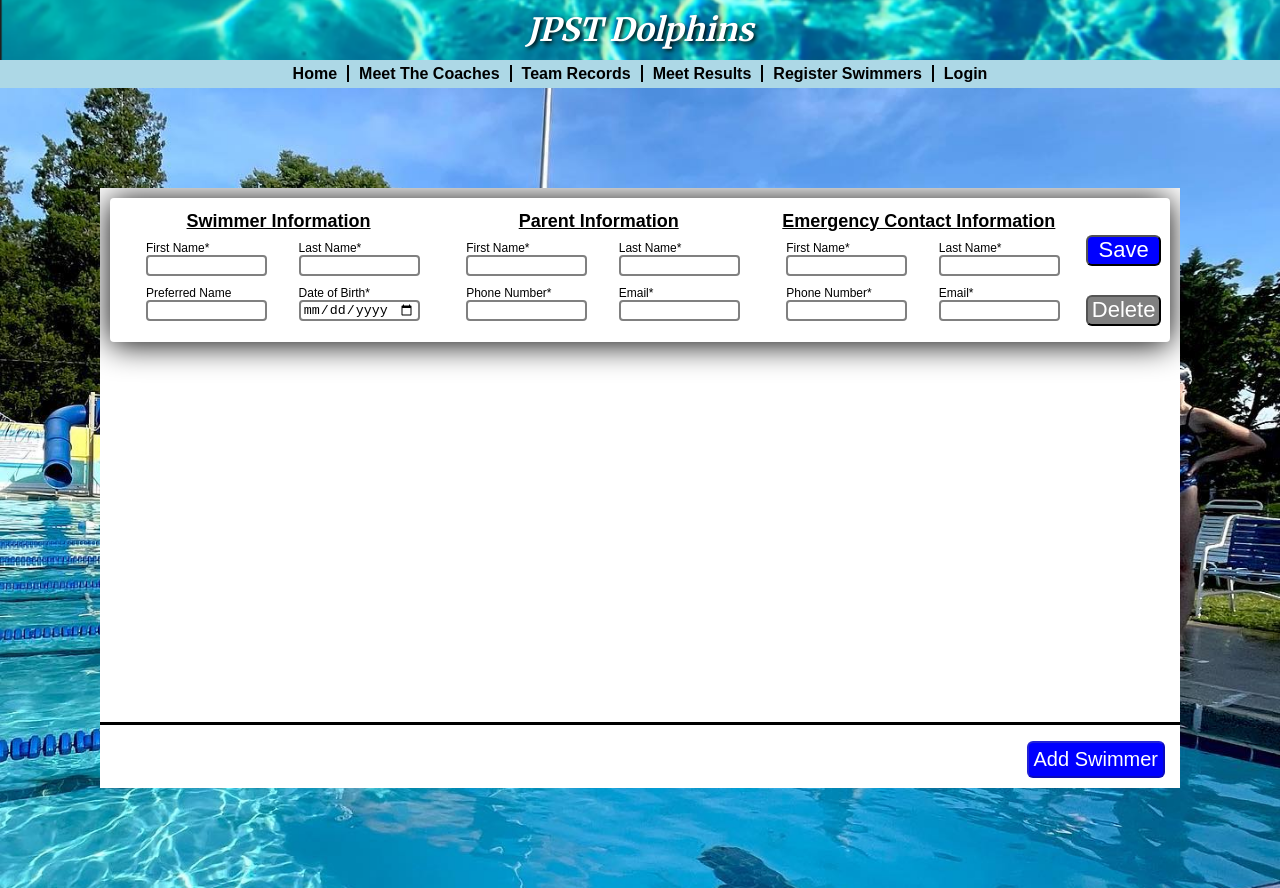
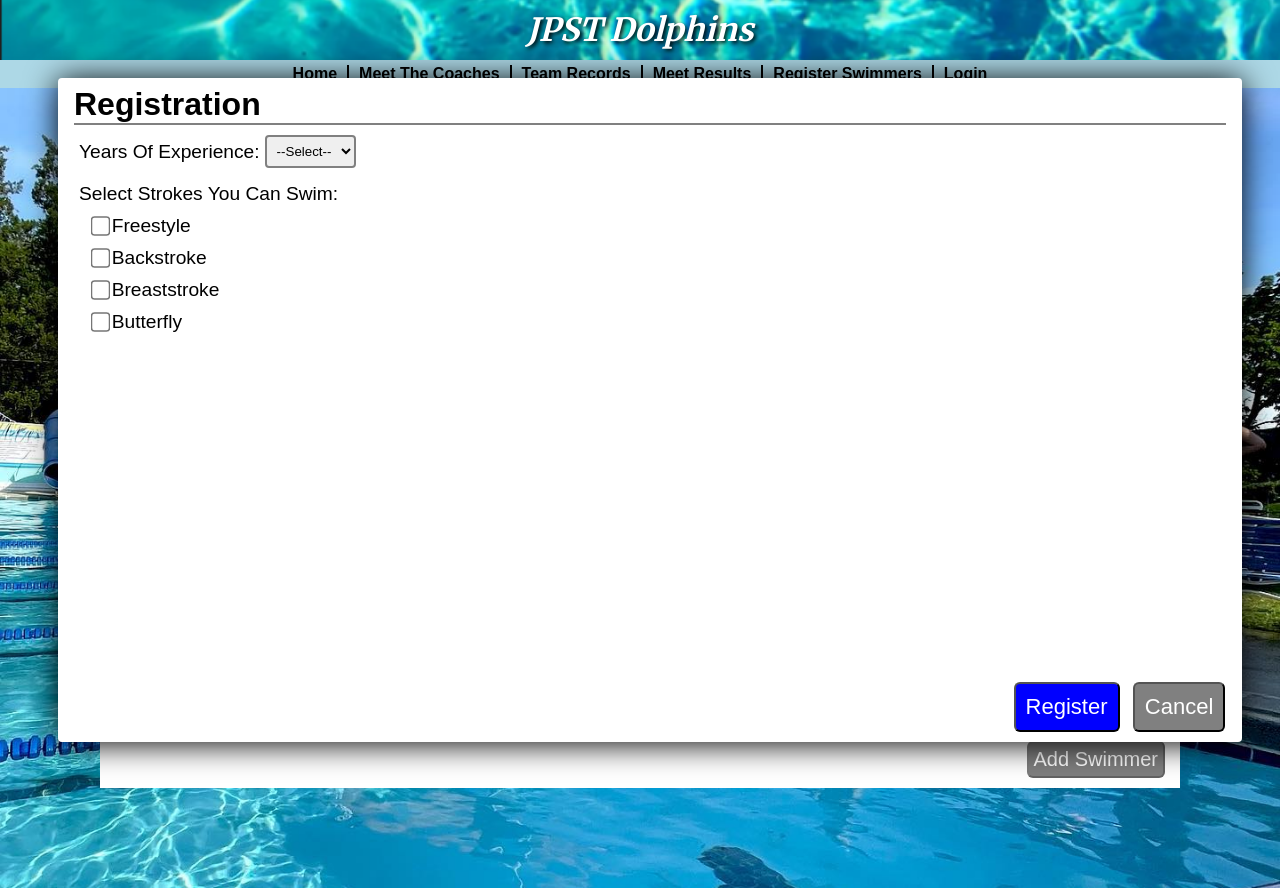
Before and after one commit to zachpfaltzgraff/JPSTWebsite---not-complete, an Angular app: page /register-swimmers in a window 1280 px wide. Built offline with nearby package versions, Linux system fonts and the light colour scheme.

Commit message:
started register form
got half of register form done

```diff
--- a/src/app/register-swimmers/register-swimmers.component.css
+++ b/src/app/register-swimmers/register-swimmers.component.css
@@ -14,10 +14,86 @@
     background-color: white;
 }
 
+.registration {
+    position: fixed;
+    top: 50%;
+    left: 50%;
+    transform: translate(-50%, -50%);
+    width: 90vw;
+    height: 80vh;
+    display: flex;
+    flex-direction: column;
+    z-index: 1000;
+}
+
+.register-group {
+    display: flex;
+    align-items: center;
+    margin: 10px;
+    margin-left: 0px;
+}
+
+.swim-strokes {
+    display: grid;
+    grid-template-columns: 25% 75%;
+    grid-template-rows: 25% 25% 25% 25%;
+    width: fit-content;
+}
+.swim-strokes label {
+    justify-self: start;
+}
+.swim-strokes input {
+    justify-self: end;
+    width: fit-content;
+    margin: 0px;
+    transform: scale(1.5);
+}
+
+.registration h1 {
+    margin: 0;
+    height: fit-content;
+    width: 100%;
+    color: black;
+    border-bottom: 2px solid grey;
+}
+
+.registration label {
+    margin: 5px;
+    font-size: 120%;
+    width: fit-content;
+}
+.registration select {
+    padding: 6px;
+    border-radius: 4px;
+    width: fit-content;
+    border: 2px solid grey;
+}
+
+.register-buttons {
+    display: grid;
+    grid-template-rows: 50% 50%;
+    grid-template-columns: 50% 50%;
+    position: absolute;
+    bottom: 10px;
+    right: 10px;
+}
+.registration button {
+    width: fit-content;
+    padding: 10px;
+    margin-left: 20px;
+}
+.registration button:last-child {
+    background-color: grey;
+}
+.registration button:last-child:hover {
+    background-color: rgb(75, 75, 75);
+
+}
+
 .form-box {
     height: 89%;
     overflow: auto;
-    border-bottom: 3px solid black;
+    border-bottom: 2px solid grey;
 }
 
 .swimmer-form {
@@ -86,6 +162,12 @@ form button {
     position: absolute;
     bottom: 10px;
     right: 10px;
+}
+.add-button button:disabled {
+    background-color: rgba(0, 0, 0, 0.5);
+}
+.add-button button:hover {
+    cursor: default;
 }
 
 .add-button button {
--- a/src/app/register-swimmers/register-swimmers.component.html
+++ b/src/app/register-swimmers/register-swimmers.component.html
@@ -84,6 +84,48 @@
                             <button type="button" class="cancel-button" (click)="cancelEditBtn(i)">{{cancelEditText(i)}}</button>
                         </div>
                     </form>
+
+                    <form class="registration" [formGroup]="formGroup">
+                        <h1>Registration</h1>
+                        <div class="register-group">
+                            <label for="yrsOfExp">Years Of Experience:</label>
+                            <select name="yrsOfExp" id="yrsOfExp" formControlName="yrsOfExp">
+                                <option value="">--Select--</option>
+                                <option value="0">0</option>
+                                <option value="1">1</option>
+                                <option value="2">2</option>
+                                <option value="3">3</option>
+                                <option value="4">4</option>
+                                <option value="5">5</option>
+                                <option value="6">6</option>
+                                <option value="7">7</option>
+                                <option value="8">8</option>
+                                <option value="9">9</option>
+                                <option value="10+">10+</option>
+                            </select>
+                        </div>
+
+                        <label for="strokes">Select Strokes You Can Swim:</label>
+                        <div class="swim-strokes">
+                            <input type="checkbox" id="freestyle" formControlName="freestyle">
+                            <label for="freestyle">Freestyle</label>
+                            <input type="checkbox" id="backstroke" formControlName="backstroke">
+                            <label for="backstroke">Backstroke</label>
+                            <input type="checkbox" id="breaststroke" formControlName="breaststroke">
+                            <label for="breaststroke">Breaststroke</label>
+                            <input type="checkbox" id="butterfly" formControlName="butterfly">
+                            <label for="butterfly">Butterfly</label>
+                        </div>
+
+                        <div class="best-strokes">
+
+                        </div>
+
+                        <div class="register-buttons">
+                            <button type="submit">Register</button>
+                            <button type="button" id="cancel-button">Cancel</button>
+                        </div>
+                    </form>
                 </div>
 
                 <div class="add-button">
--- a/src/app/register-swimmers/register-swimmers.component.ts
+++ b/src/app/register-swimmers/register-swimmers.component.ts
@@ -47,7 +47,11 @@ export class RegisterSwimmersComponent {
       ePhoneNumber: ['', Validators.required],
       eEmail: ['', Validators.required],
 
-
+      yrsOfExp:[''],
+      freestyle:[''],
+      backstroke:[''],
+      breaststroke:[''],
+      butterfly:['']
     });
 
     this.saveButtonText.push('Save');
@@ -76,7 +80,7 @@ export class RegisterSwimmersComponent {
     if (!formGroup.valid) {
       alert("Please Fill in all required fields");
     }
-    else if (this.saveButtonText[index] === 'Save') {
+    else if (this.saveButtonText[index] == 'Save') {
       if (formGroup.valid) {
         const firstName = formGroup.value.firstName ?? '';
         const lastName = formGroup.value.lastName ?? '';
```
Lines whose indentation alone changed are shown as unchanged.
